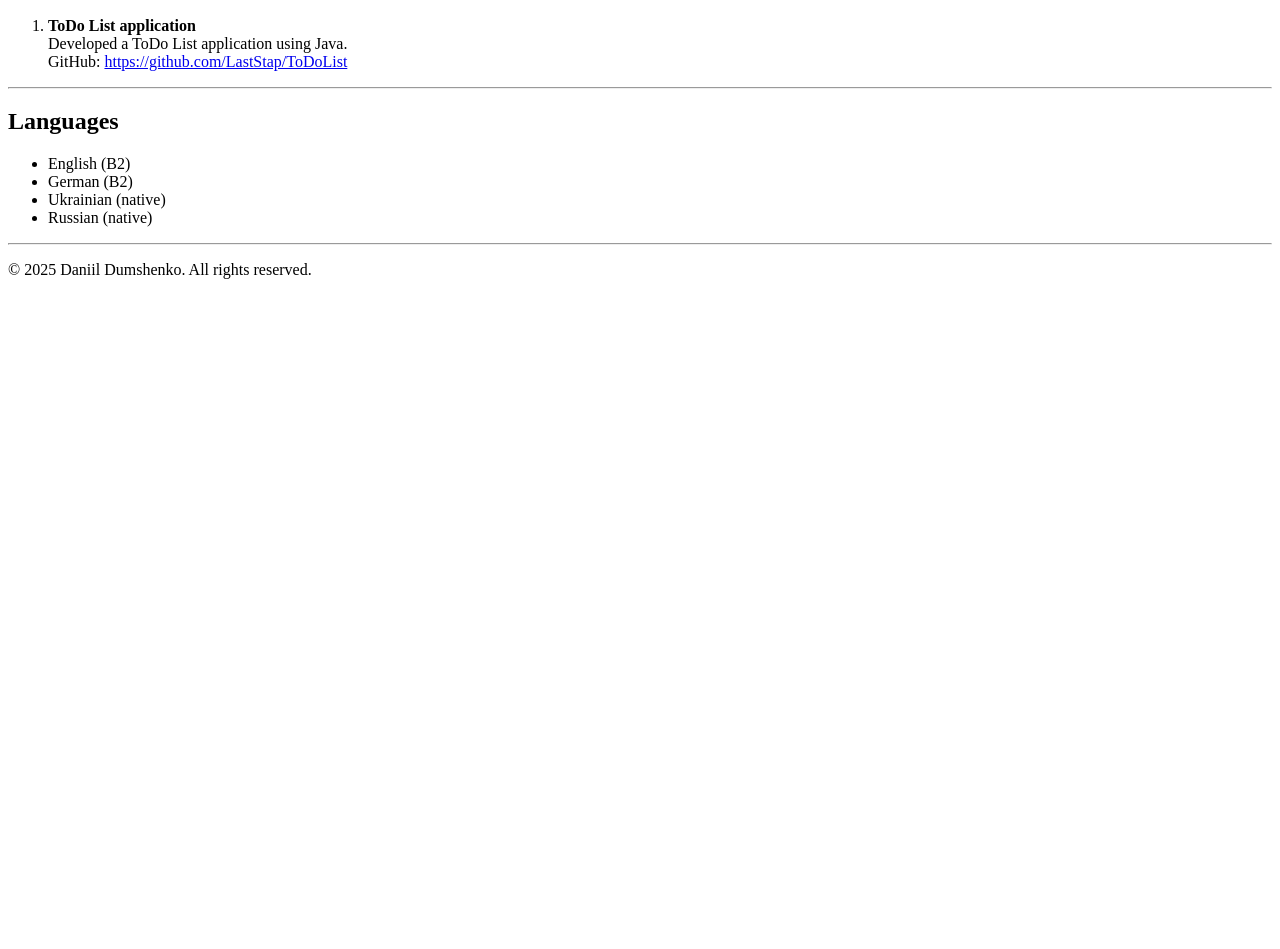
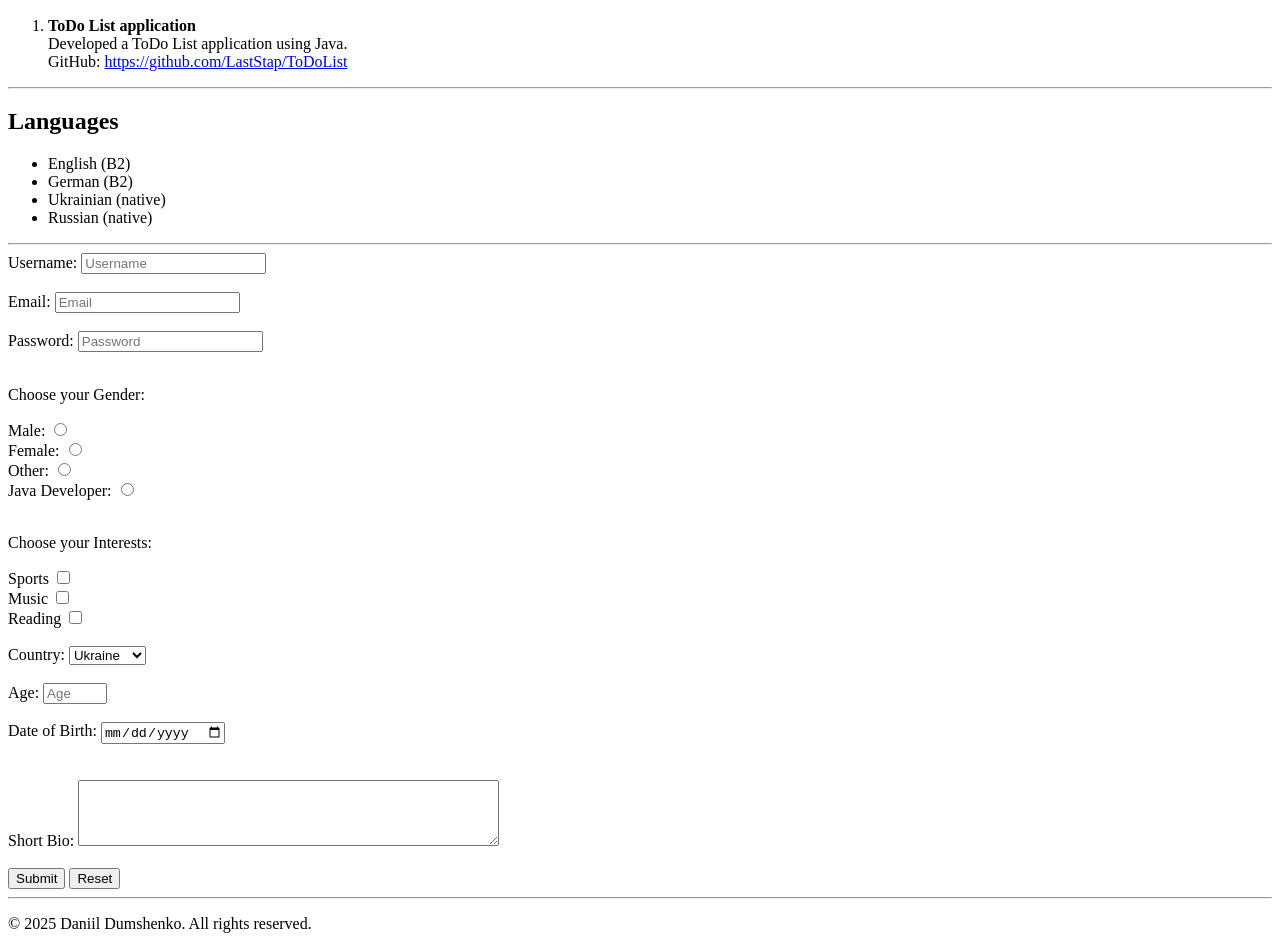
Before and after one commit to LastStap/ToDo_List_Frontend, a plain HTML site: page v2/index.html in a window 1280 px wide. Shown: the part 1715-2664 px from the top of the page. Before the commit the page ends 2010 px from the top, so only its background shows below. Drawn offline with Linux system fonts and the light colour scheme.

Commit message:
completed homework 88

```diff
--- a/v2/index.html
+++ b/v2/index.html
@@ -193,6 +193,167 @@
             </li>
         </ul>
     </section>
+
+    <hr>
+
+    <section>
+        <form action="http://localhost:8080/auth/sign-up" method="POST">
+
+            <div>
+                <label for="user-name">Username:</label>
+                <input type="text"
+                       id="user-name"
+                       name="username"
+                       placeholder="Username"
+                       required>
+            </div>
+
+            <br>
+
+            <div>
+                <label for="email">Email:</label>
+                <input type="email"
+                       id="email"
+                       name="email"
+                       placeholder="Email"
+                       required>
+            </div>
+
+            <br>
+
+            <div>
+                <label for="password">Password:</label>
+                <input type="password"
+                       id="password"
+                       name="password"
+                       placeholder="Password"
+                       required>
+            </div>
+
+            <br>
+
+            <div>
+                <p>Choose your Gender:</p>
+                <label for="genderMale">Male:</label>
+                <input type="radio"
+                       id="genderMale"
+                       name="gender"
+                       value="male"
+                       required>
+                <br>
+
+                <label for="genderFemale">Female:</label>
+                <input type="radio"
+                       id="genderFemale"
+                       name="gender"
+                       value="female"
+                       required>
+                <br>
+
+                <label for="genderOther">Other:</label>
+                <input type="radio"
+                       id="genderOther"
+                       name="gender"
+                       value="other"
+                       required>
+                <br>
+
+                <label for="javaDeveloper">Java Developer:</label>
+                <input type="radio"
+                       id="javaDeveloper"
+                       name="gender"
+                       value="javaDeveloper"
+                       required>
+            </div>
+
+            <br>
+
+            <div>
+                <p>Choose your Interests:</p>
+                <label for="sports">Sports</label>
+                <input type="checkbox"
+                       id="sports"
+                       name="interest"
+                       value="sports"
+                       required>
+                <br>
+
+                <label for="music">Music</label>
+                <input type="checkbox"
+                       id="music"
+                       name="interest"
+                       value="music"
+                       required>
+                <br>
+
+                <label for="reading">Reading</label>
+                <input type="checkbox"
+                       id="reading"
+                       name="reading"
+                       value="reading"
+                       required>
+                <br>
+            </div>
+
+            <br>
+
+            <div>
+                <label for="country">Country:</label>
+                <select name="country" id="country" required>
+                    <option value="UA">Ukraine</option>
+                    <option value="DE">Germany</option>
+                </select>
+            </div>
+
+            <br>
+
+            <div>
+                <label for="age">Age:</label>
+                <input type="number"
+                       placeholder="Age"
+                       id="age"
+                       min="18"
+                       max="100"
+                       required
+                       name="age">
+            </div>
+
+            <br>
+
+            <div>
+                <label for="dob">Date of Birth:</label>
+                <input type="date"
+                       id="dob"
+                       name="dob"
+                       required>
+            </div>
+
+            <br>
+
+            <div>
+                <input type="hidden"
+                       id="hiddenInput"
+                       name="hiddenInput"
+                       value="Your WiFi has been hacked. Now i have access to your device">
+            </div>
+
+            <br>
+            <div>
+                <label for="bio">Short Bio:</label>
+                <textarea id="bio"
+                          name="bio"
+                          rows="4"
+                          cols="50"></textarea>
+            </div>
+
+            <br>
+
+            <div>
+                <button type="submit">Submit</button>
+                <button type="reset">Reset</button>
+            </div>
+        </form>
+    </section>
 </main>
 
 <hr>
```
Also changed, not shown: v2/Form.html (added, +138 -0 lines).
